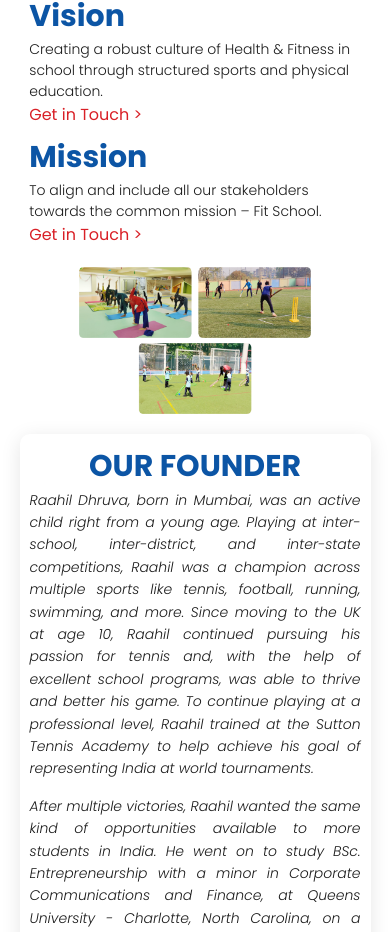
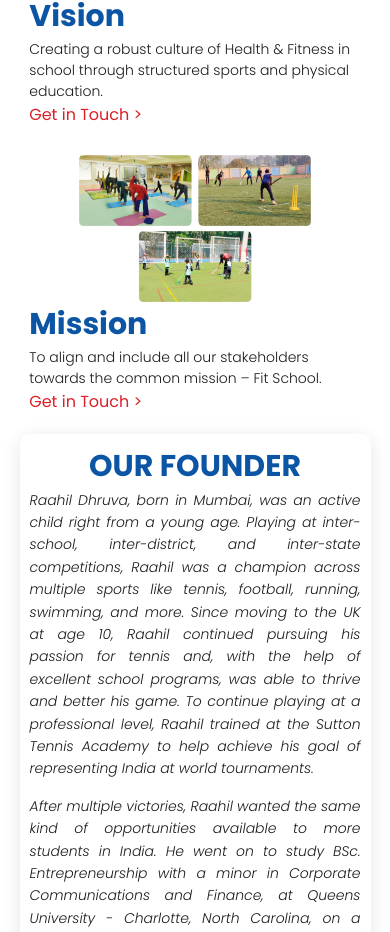
Before and after one commit to shivhub09/MQ-WEBSITE, a React (Vite) app in the folder client/: page /aboutUs in a window 390 px wide. Shown: the part 1699-2631 px from the top of the page. Built offline with nearby package versions, Linux system fonts and the light colour scheme.

Commit message:
reversing of  things

```diff
--- a/client/src/pages/AboutUsPage/AboutUsPage.css
+++ b/client/src/pages/AboutUsPage/AboutUsPage.css
@@ -359,7 +359,7 @@ body {
     height: auto;
   }
 
-  .aboutUs-container-title{
+  .aboutUs-container-title {
     margin-top: 0px;
   }
 
@@ -452,6 +452,10 @@ body {
     margin: 0;
   }
 
+  .mission-container {
+    flex-direction: column-reverse;
+  }
+
   .vision-container {
     margin-bottom: 1cqb;
   }
@@ -511,7 +515,7 @@ body {
     padding-left: 0;
     text-align: justify;
   }
-  .ceo-message-content h1{
+  .ceo-message-content h1 {
     text-align: center;
   }
 
--- a/client/src/pages/OfferingsPage/SportsAcademy/SportsAcademy.jsx
+++ b/client/src/pages/OfferingsPage/SportsAcademy/SportsAcademy.jsx
@@ -1,4 +1,4 @@
-import {React, useEffect} from 'react';
+import { React, useEffect } from 'react';
 import './SportsAcademy.css';
 import SportsComplexImage from './Website Our Offerings - MQ Sports Academy.png';
 
```
